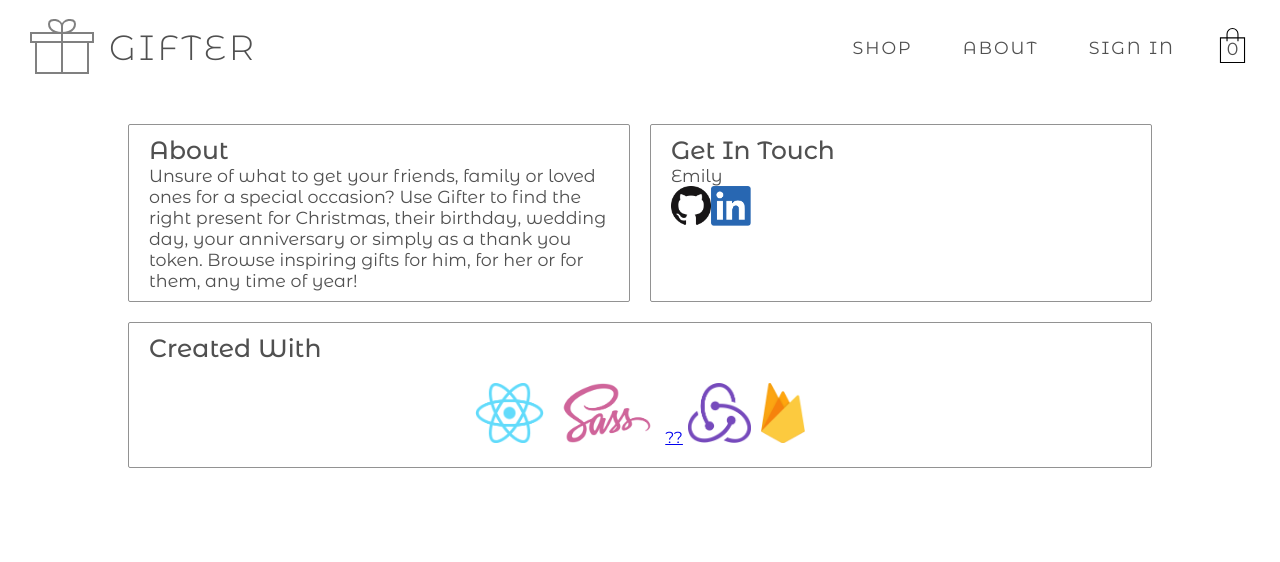
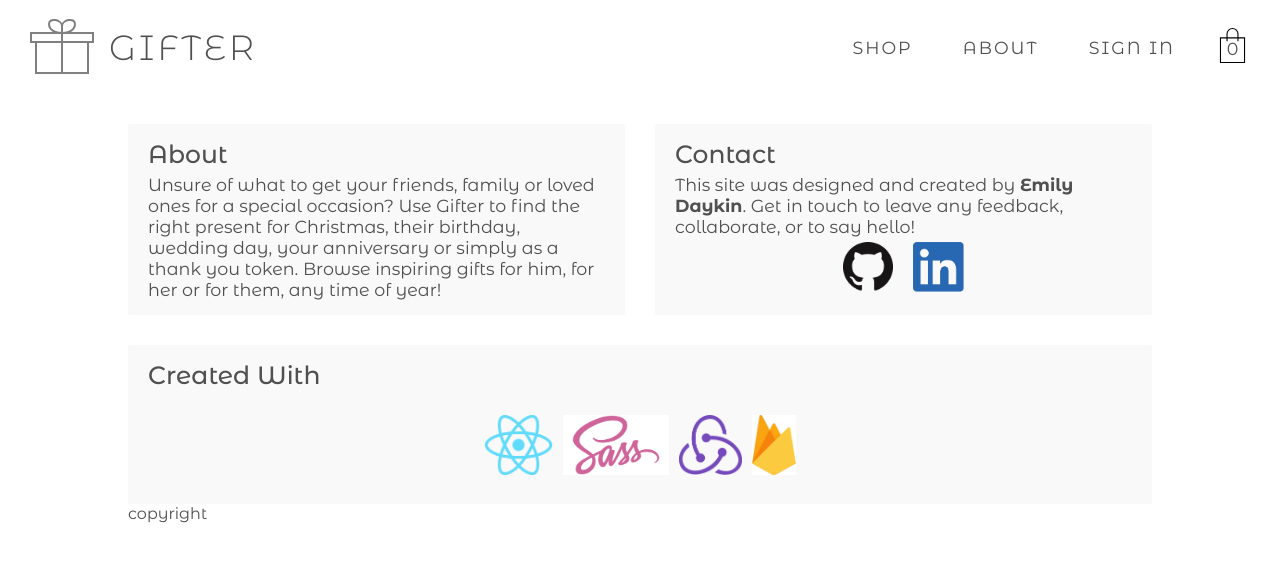
Before and after one commit to emilydaykin/Gifter, a React (Create React App) app: page /about in a window 1280 px wide. Shown: the top 562 px of the page. Built offline with nearby package versions, Linux system fonts and the light colour scheme; no server answers.

Commit message:
more updates to about page content and styling

```diff
--- a/src/components/About.jsx
+++ b/src/components/About.jsx
@@ -18,14 +18,19 @@ const About = () => {
         </p>
       </div>
       <div className='about__contact'>
-        <h1 className='about__heading'>Get In Touch</h1>
-        <p>Emily</p>
+        <h1 className='about__heading'>Contact</h1>
+        <p>
+          This site was designed and created by <strong>Emily Daykin</strong>. Get in touch to leave
+          any feedback, collaborate, or to say hello!
+        </p>
+        <div className='about__contact-links'>
           <a href='https://github.com/emilydaykin'>
             <img className='about__link' src={githubLogo} alt='GitHub' />
           </a>
           <a href='https://www.linkedin.com/in/emily-daykin/'>
             <img className='about__link' src={linkedinLogo} alt='LinkedIn' />
           </a>
+        </div>
       </div>
       <div className='about__created-with'>
         <h1 className='about__heading'>Created With</h1>
@@ -37,14 +42,32 @@ const About = () => {
             <img className='about__icon' src={sassLogo} alt='Sass' />
           </a>
           <a href='https://redux.js.org/'>
-            ??
             <img className='about__icon' src={reduxLogo} alt='Redux' />
           </a>
+          {/* <a href='#'>
+            <img className='about__icon' src={reduxSagaLogo} alt='Redux Saga' />
+          </a> */}
+          {/* <a href='#'>
+            <img className='about__icon' src={jestLogo} alt='Jest' />
+          </a> */}
           <a href='https://firebase.google.com/'>
             <img className='about__icon' src={firebaseLogo} alt='Firebase' />
           </a>
+          {/* <a href='#'>
+            <img className='about__icon' src={stripeLogo} alt='Stripe' />
+          </a>
+          <a href='#'>
+            <img className='about__icon' src={apolloLogo} alt='Apollo' />
+          </a>
+          <a href='#'>
+            <img className='about__icon' src={graphQLLogo} alt='GraphQL' />
+          </a>
+          <a href='#'>
+            <img className='about__icon' src={stripeLogo} alt='Stripe' />
+          </a> */}
         </div>
       </div>
+      <footer>copyright</footer>
     </div>
   );
 };
--- a/src/styles/pages/_about.scss
+++ b/src/styles/pages/_about.scss
@@ -4,27 +4,48 @@
   margin: 3rem auto;
   grid-template-columns: repeat(2, 1fr);
 
+  &__heading {
+    font-weight: 500;
+    font-size: 2.5rem;
+    margin-bottom: .5rem;
+  }
+
   &__description, &__contact, &__created-with {
-    border: 1px solid $theme-grey-light;
+    // border: 1px solid $theme-grey-light;
     border-radius: $default-border-radius;
-    padding: 1rem 2rem;
+    padding: 1.5rem 2rem;
+    background-color: rgba($theme-grey-light, .05);
   }
 
   &__description {
-    margin-right: 1rem;
+    margin-right: 1.5rem;
+    // grid-column: span 2;
   }
 
   &__contact {
-    margin-left: 1rem;
+    margin-left: 1.5rem;
+    display: flex;
+    flex-direction: column;
   }
 
-  &__heading {
-    font-weight: 500;
-    font-size: 2.5rem;
+  &__contact-links {
+    // border: 2px solid orange;
+    flex-grow: 1;
+    display: flex;
+    justify-content: center;
+    align-items: center;
+
+    a:first-of-type {
+      margin-right: 1rem;
+    }
+
+    a:last-of-type {
+      margin-left: 1rem;
+    }
   }
 
   &__link {
-    height: 4rem;
+    height: 5rem;
   }
 
   &__icons {
@@ -40,6 +61,8 @@
 
   &__created-with {
     grid-column: span 2;
-    margin-top: 2rem;
+    margin-top: 3rem;
+    // border: 1px solid rgba($theme-grey-light, .1);
+    // background-color: white;
   }
 }
```
Lines whose indentation alone changed are shown as unchanged.
